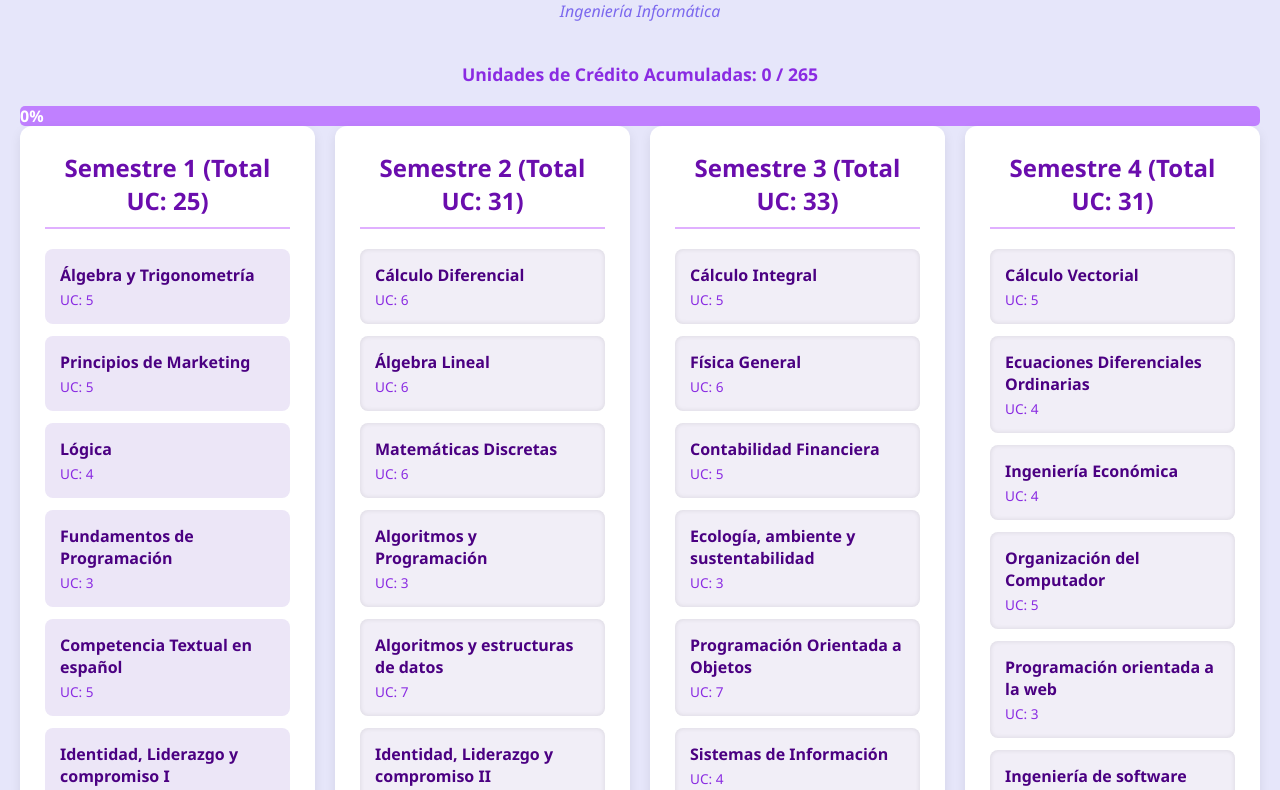
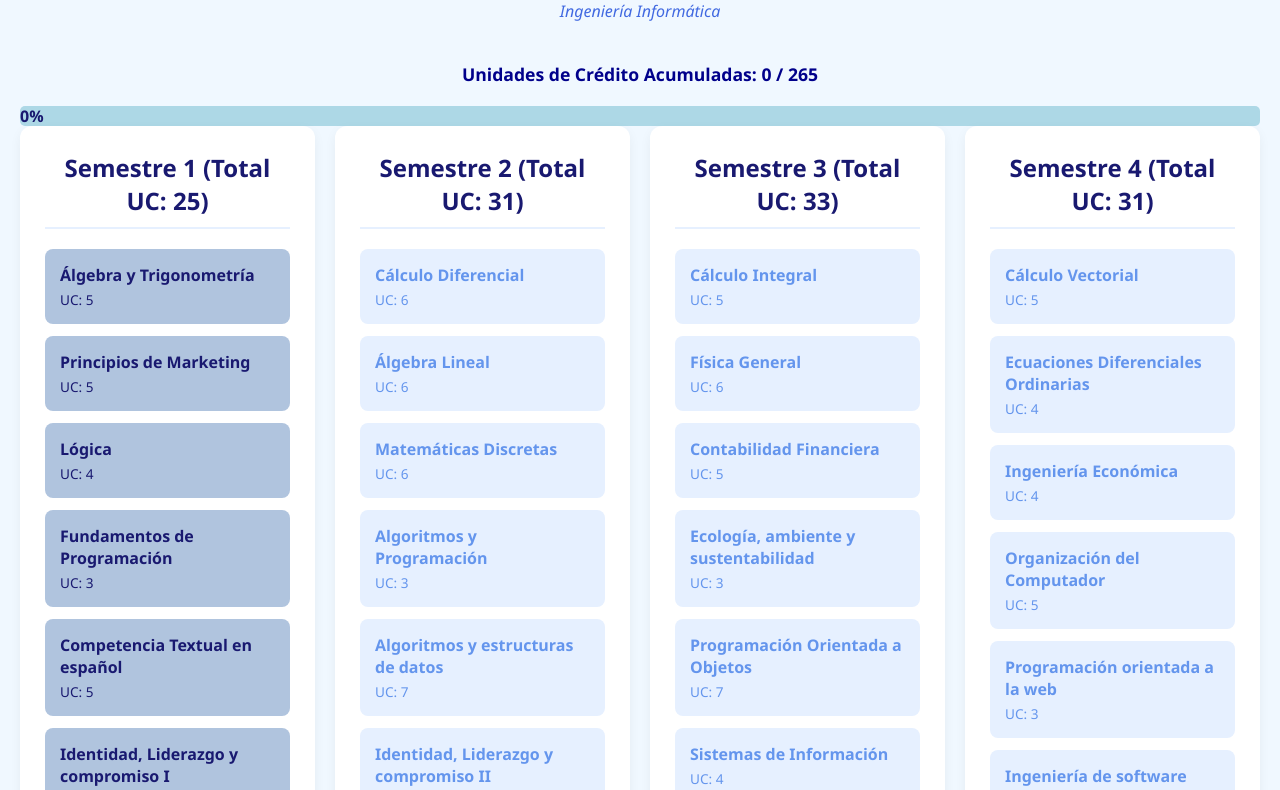
Before and after one commit to sthefanyokami/Malla-inform-tica-sofia, a plain HTML site: page index.html in a window 1280 px wide. Shown: the part 91-881 px from the top of the page. Drawn offline with Linux system fonts and the light colour scheme.

Commit message:
Update index.html

```diff
--- a/index.html
+++ b/index.html
@@ -3,23 +3,24 @@
 <head>
     <meta charset="UTF-8">
     <meta name="viewport" content="width=device-width, initial-scale=1.0">
-    <title>Malla Curricular - Ingeniería Indormática</title>
+    <title>Malla Curricular - Ingeniería Informática</title>
     <style>
-        /* Tonos morados:
-           Fondo: #e6e6fa (Lavanda)
-           Texto general: #4b0082 (Índigo)
-           Títulos: #8a2be2 (Azul violeta)
-           Contenedores: #f5f5f5 (Blanco grisáceo para contraste)
-           Cursos: #ece6f7 (Morado claro)
-           Cursos completados: #d6b4f2 (Morado medio)
-           Barra de progreso: #a020f0 (Púrpura)
-           Bordes y detalles: #c080ff (Morado pastel)
-           Tooltip: #6a0dad (Morado oscuro)
+        /* Paleta de colores azules:
+           Fondo: #f0f8ff (Azul cielo muy claro)
+           Texto general: #191970 (Azul medianoche)
+           Títulos: #00008b (Azul oscuro)
+           Contenedores: #ffffff (Blanco puro)
+           Cursos inactivos/bloqueados: #e6f0ff (Azul muy claro)
+           Cursos activos (no completados): #b0c4de (Azul grisáceo claro)
+           Cursos completados: #87cefa (Azul claro)
+           Barra de progreso: #4682b4 (Azul acero)
+           Bordes y detalles: #add8e6 (Azul claro)
+           Tooltip: #2f4f4f (Gris oscuro)
         */
         body {
             font-family: 'Segoe UI', Tahoma, Geneva, Verdana, sans-serif;
-            background-color: #e6e6fa; /* Fondo morado suave */
-            color: #4b0082; /* Texto general en índigo */
+            background-color: #f0f8ff; /* Azul cielo muy claro */
+            color: #191970; /* Azul medianoche */
             margin: 0;
             padding: 20px;
         }
@@ -30,13 +31,13 @@
         }
 
         .header h1 {
-            color: #8a2be2; /* Título principal en azul violeta */
+            color: #00008b; /* Azul oscuro */
             font-size: 2.5em;
             margin: 0;
         }
 
         .header p {
-            color: #7b68ee; /* Subtítulo en morado medio */
+            color: #4169e1; /* Azul real */
             font-style: italic;
         }
 
@@ -47,24 +48,24 @@
         }
 
         .semester {
-            background-color: #ffffff; /* Contenedor de semestre en blanco para contraste */
+            background-color: #ffffff; /* Blanco puro para el contenedor */
             border-radius: 12px;
-            box-shadow: 0 4px 12px rgba(0, 0, 0, 0.08);
+            box-shadow: 0 4px 12px rgba(0, 0, 0, 0.05);
             padding: 25px;
             transition: transform 0.3s ease, box-shadow 0.3s ease;
         }
 
         .semester:hover {
             transform: translateY(-5px);
-            box-shadow: 0 8px 24px rgba(0, 0, 0, 0.12);
+            box-shadow: 0 8px 24px rgba(0, 0, 0, 0.08);
         }
 
         .semester h2 {
-            color: #6a0dad; /* Título de semestre en morado oscuro */
+            color: #191970; /* Azul medianoche */
             margin-top: 0;
             margin-bottom: 20px;
             text-align: center;
-            border-bottom: 2px solid #e0b0ff; /* Borde inferior en morado claro */
+            border-bottom: 2px solid #e6f0ff; /* Azul muy claro */
             padding-bottom: 10px;
         }
 
@@ -72,7 +73,6 @@
             display: flex;
             align-items: center;
             justify-content: space-between;
-            background-color: #ece6f7; /* Fondo de cada curso en morado muy claro */
             padding: 15px;
             border-radius: 8px;
             margin-bottom: 12px;
@@ -81,24 +81,33 @@
             position: relative;
         }
 
-        .course:hover {
-            background-color: #d6b4f2; /* Morado medio al pasar el cursor */
+        /* Estado por defecto para materias activas (no bloqueadas ni completadas) */
+        .course:not(.locked):not(.completed) {
+            background-color: #b0c4de; /* Azul grisáceo claro */
+            color: #191970; /* Texto azul oscuro */
         }
 
+        .course:not(.locked):hover {
+            background-color: #add8e6; /* Azul claro al pasar el cursor */
+        }
+
+        /* Materias completadas */
         .course.completed {
-            background-color: #d8bfd8; /* Morado claro para cursos completados */
+            background-color: #87cefa; /* Azul claro para completadas */
+            color: #00008b;
+            box-shadow: inset 0 0 5px rgba(0,0,0,0.05);
         }
 
         .course.completed .course-name {
             text-decoration: line-through;
-            color: #6a0dad; /* Morado oscuro para texto de cursos completados */
+            color: #4682b4; /* Texto azul acero para completadas */
         }
 
+        /* Materias bloqueadas */
         .course.locked {
             cursor: not-allowed;
-            background-color: #f1eef7; /* Morado muy claro para cursos bloqueados */
-            color: #a9a9a9;
-            box-shadow: inset 0 0 5px rgba(0,0,0,0.1);
+            background-color: #e6f0ff; /* Azul muy claro para bloqueadas */
+            color: #6495ed; /* Azul medio para texto más tenue */
         }
 
         .course-details {
@@ -109,30 +118,30 @@
         .course-name {
             font-weight: bold;
             font-size: 1em;
-            color: #4b0082; /* Nombre del curso en índigo */
+            color: inherit; /* Hereda el color del contenedor */
         }
 
         .course-uc {
             font-size: 0.85em;
-            color: #8a2be2; /* Unidades de crédito en azul violeta */
+            color: inherit; /* Hereda el color del contenedor */
             margin-top: 4px;
         }
 
         .uc-count {
             font-weight: bold;
-            color: #a020f0; /* Púrpura para el contador */
+            color: #00008b; /* Azul oscuro para el contador */
         }
 
         .tooltip {
             visibility: hidden;
-            background-color: #6a0dad; /* Fondo del tooltip en morado oscuro */
+            background-color: #2f4f4f; /* Gris oscuro para el tooltip */
             color: #fff;
             text-align: center;
             padding: 8px;
             border-radius: 6px;
             position: absolute;
             z-index: 1;
-            bottom: 125%; /* Posiciona el tooltip arriba del elemento */
+            bottom: 125%;
             left: 50%;
             transform: translateX(-50%);
             opacity: 0;
@@ -154,12 +163,12 @@
             margin-left: -5px;
             border-width: 5px;
             border-style: solid;
-            border-color: #6a0dad transparent transparent transparent; /* Borde del tooltip en morado oscuro */
+            border-color: #2f4f4f transparent transparent transparent;
         }
 
         .progress-bar {
             width: 100%;
-            background-color: #c080ff; /* Fondo de la barra de progreso en morado pastel */
+            background-color: #add8e6; /* Fondo de barra en azul claro */
             border-radius: 5px;
             height: 20px;
             margin-top: 20px;
@@ -168,20 +177,21 @@
 
         .progress {
             height: 100%;
-            background-color: #a020f0; /* Color de progreso en púrpura */
+            background-color: #4682b4; /* Color de progreso en azul acero */
             width: 0%;
             transition: width 0.5s ease-in-out;
             text-align: center;
             line-height: 20px;
-            color: white;
+            color: #191970; /* Texto azul oscuro en la barra de progreso */
             font-weight: bold;
         }
+
         .uc-tracker {
             text-align: center;
             margin: 10px 0;
             font-size: 1.1em;
             font-weight: bold;
-            color: #8a2be2; /* Contador de UC en azul violeta */
+            color: #00008b; /* Contador de UC en azul oscuro */
         }
     </style>
 </head>
@@ -314,7 +324,7 @@
         ];
 
         let completedCourses = {};
-        const totalUC = 265; // Corregido: total de UC de la malla
+        const totalUC = 265;
 
         const curriculumGrid = document.getElementById('curriculum-grid');
         const ucCounter = document.getElementById('uc-counter');
```
